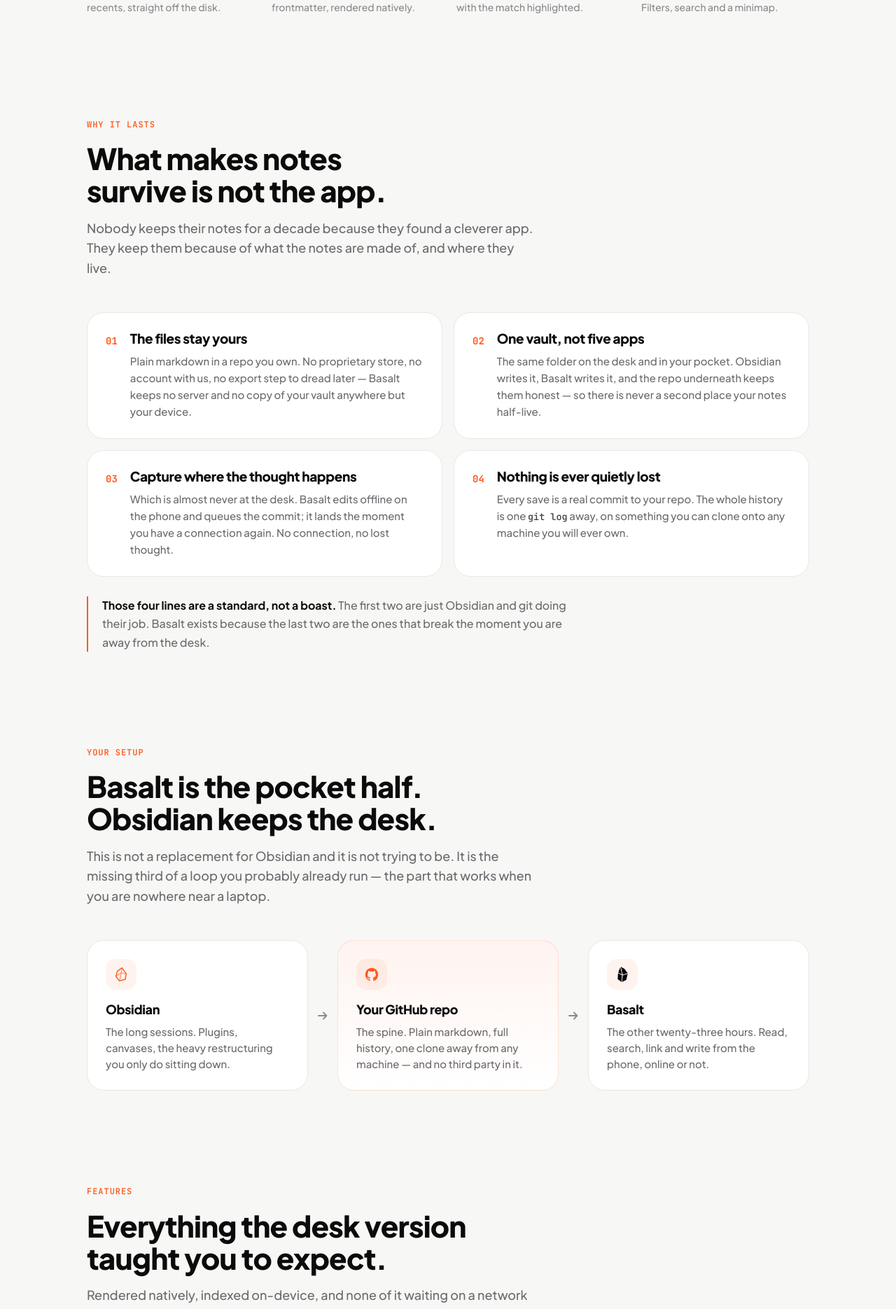
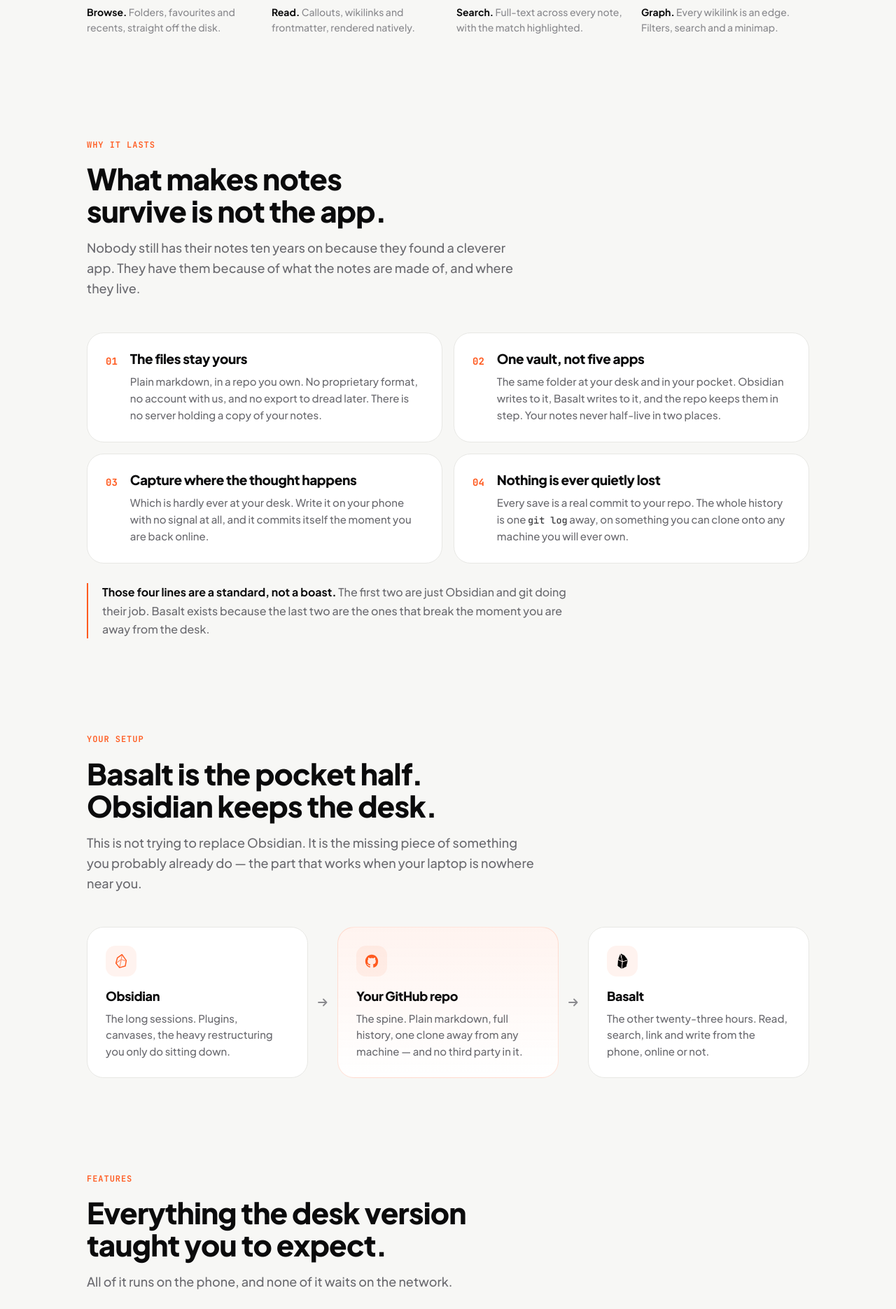
Before and after one commit to kpndevroot/basalt-landing, a Next.js app: page / in a window 1280 px wide. Shown: the part 1587-3457 px from the top of the page at 70% size. Built offline with nearby package versions, Linux system fonts and the light colour scheme.

Commit message:
feat: rewrite the landing copy in plainer, warmer language

```diff
--- a/app/page.tsx
+++ b/app/page.tsx
@@ -98,15 +98,15 @@
 const HABITS = [
   {
     title: 'The files stay yours',
-    body: 'Plain markdown in a repo you own. No proprietary store, no account with us, no export step to dread later — Basalt keeps no server and no copy of your vault anywhere but your device.',
+    body: 'Plain markdown, in a repo you own. No proprietary format, no account with us, and no export to dread later. There is no server holding a copy of your notes.',
   },
   {
     title: 'One vault, not five apps',
-    body: 'The same folder on the desk and in your pocket. Obsidian writes it, Basalt writes it, and the repo underneath keeps them honest — so there is never a second place your notes half-live.',
+    body: 'The same folder at your desk and in your pocket. Obsidian writes to it, Basalt writes to it, and the repo keeps them in step. Your notes never half-live in two places.',
   },
   {
     title: 'Capture where the thought happens',
-    body: 'Which is almost never at the desk. Basalt edits offline on the phone and queues the commit; it lands the moment you have a connection again. No connection, no lost thought.',
+    body: 'Which is hardly ever at your desk. Write it on your phone with no signal at all, and it commits itself the moment you are back online.',
   },
   {
     title: 'Nothing is ever quietly lost',
@@ -124,22 +124,22 @@
   {
     icon: <RefreshIcon />,
     title: 'Pull',
-    body: 'Basalt fetches your repo as a zipball pinned to an exact commit SHA — the whole vault in one request.',
+    body: 'Basalt downloads your whole repo in one request, pinned to an exact commit.',
   },
   {
     icon: <OutlineIcon />,
     title: 'Index',
-    body: 'The snapshot is swapped in atomically, then files, an FTS5 full-text index, the link graph and tags go into SQLite.',
+    body: 'The new copy is swapped in cleanly, then the search index, the link graph and your tags are built.',
   },
   {
     icon: <PencilIcon />,
     title: 'Read and write',
-    body: 'Note bodies stay on disk and render natively. Edit any of them with the network off — the queue holds your changes.',
+    body: 'Your notes sit on the phone and render properly. Edit any of them with no signal — the changes wait in a queue.',
   },
   {
     icon: <UploadIcon />,
     title: 'Push',
-    body: 'Queued edits go up as real commits to your branch. Review them first, and resolve it yourself if the remote moved on.',
+    body: 'Those changes go up as real commits. You see them before they leave, and you decide what happens if the repo moved on.',
   },
 ];
 
@@ -176,47 +176,47 @@
   {
     icon: <OfflineIcon />,
     title: 'Offline-first, not offline-tolerant',
-    body: 'After the first sync the network is optional. Browsing, search, wikilinks, tags and the graph all work on a plane, on the tube, or on no signal at all.',
+    body: 'After the first sync you do not need the internet. Browsing, search, links, tags and the graph all work on a plane, on the tube, or with no signal at all.',
   },
   {
     icon: <PencilIcon />,
     title: 'Edit offline — commits when you are back',
-    body: 'A full markdown editor with an insertion toolbar for the symbols that hurt to type on a phone. Edits queue locally and push as real commits later.',
+    body: 'A proper markdown editor, with a toolbar for the characters that are painful to type on a phone. Write now, and it commits itself later.',
   },
   {
     icon: <UploadIcon />,
     title: 'Review before you push',
-    body: 'A pending-changes screen shows exactly what will be committed. If GitHub moved on first, resolve it your way — overwrite, discard, or keep both copies.',
+    body: 'You see exactly what is about to be committed. If GitHub changed while you were away, you choose what happens: overwrite, discard, or keep both.',
   },
   {
     icon: <SearchIcon size={22} />,
     title: 'Search that answers instantly',
-    body: 'SQLite FTS5 indexes every note at sync time, ranked with the matching snippet highlighted — plus a fuzzy quick switcher for jumping straight by name.',
+    body: 'Every note is indexed as it syncs, so results come back instantly with the matching line highlighted. There is a quick switcher too, if you just want to jump by name.',
   },
   {
     icon: <JumpIcon />,
     title: 'Backlinks and linked mentions',
-    body: '[[wikilinks]] resolve on-device the way you expect, the reverse edges are indexed, and every note ends with a list of what points back at it.',
+    body: '[[wikilinks]] work the way you expect, and every note ends with a list of the notes pointing back at it.',
   },
   {
     icon: <GraphIcon />,
     title: 'The connection graph',
-    body: 'The whole vault as a graph, with filters, search and a minimap — or scoped to the neighbourhood of the single note you are reading.',
+    body: 'See the whole vault as a graph, with filters, search and a minimap. Or zoom into just the note you are reading and what surrounds it.',
   },
   {
     icon: <NoteIcon />,
     title: 'Real Obsidian markdown',
-    body: 'Callouts, transclusion, footnotes, ==highlights==, frontmatter, tags, tables, fenced code and Mermaid diagrams — rendered, not printed as raw syntax.',
+    body: 'Callouts, footnotes, ==highlights==, frontmatter, tags, tables, code blocks and Mermaid diagrams all render properly, instead of showing you the raw syntax.',
   },
   {
     icon: <CheckboxIcon />,
     title: 'Tick a box without opening the editor',
-    body: 'Task lists are tappable straight from the page, and a dated checklist draws itself as a month calendar — which is all a habit tracker ever needed to be.',
+    body: 'Tap a task straight from the page, no editor needed. A dated checklist draws itself as a calendar, which is all a habit tracker really has to be.',
   },
   {
     icon: <HighlightIcon />,
     title: 'Highlights that survive a re-sync',
-    body: 'Mark a passage, export the set, and find your marks still on the right words after the note has been edited somewhere else and pulled back down.',
+    body: 'Mark a passage and it stays on the right words, even after the note has been edited on your laptop and synced back down.',
   },
 ];
 
@@ -224,10 +224,10 @@
 const ALSO = [
   { icon: <LayersIcon size={18} />, text: 'Several vaults side by side' },
   { icon: <GithubIcon size={18} />, text: 'Public repos work without signing in' },
-  { icon: <LockIcon size={16} />, text: 'Biometric app-lock and a capture guard' },
-  { icon: <RefreshIcon size={17} />, text: 'Background sync when the repo moves ahead' },
-  { icon: <TagIcon size={18} />, text: 'Tags as first-class navigation' },
-  { icon: <FolderIcon size={18} />, text: 'Eight themes, light and dark, reduce-motion aware' },
+  { icon: <LockIcon size={16} />, text: 'Lock it with your fingerprint or face' },
+  { icon: <RefreshIcon size={17} />, text: 'Syncs in the background when the repo changes' },
+  { icon: <TagIcon size={18} />, text: 'Browse by tag, the way you browse folders' },
+  { icon: <FolderIcon size={18} />, text: 'Eight themes, light and dark' },
 ];
 
 /**
@@ -238,27 +238,27 @@
 const FAQ = [
   {
     q: 'Do I have to keep my vault in a GitHub repo?',
-    a: 'Yes — the repo is the sync mechanism, not an add-on. If your vault is only a folder today, pushing it to GitHub once is the whole setup. You can also try Basalt on its bundled sample vault first, with no repo and no account at all.',
+    a: 'Yes — the repo is how the syncing happens. If your vault is just a folder today, pushing it to GitHub once is the whole setup. You can also try Basalt on the sample vault it comes with, without a repo or an account.',
   },
   {
     q: 'Does it work with private repos?',
-    a: 'Yes. Sign in with GitHub and private repositories work exactly like public ones — which is what most vaults are. Public repos work without signing in at all.',
+    a: 'Yes, and most vaults are private. Sign in with GitHub and they work exactly like public ones. Public repos do not need you to sign in at all.',
   },
   {
     q: 'Where does my GitHub token live?',
-    a: 'In the device keystore, and nowhere else. There is no Basalt server to send it to. The app talks to exactly two hosts, both of them GitHub, and nothing about your notes leaves the phone except the commits you push.',
+    a: 'In your phone keystore, and nowhere else. There is no Basalt server to send it to. The app only ever talks to GitHub, and nothing leaves your phone except the commits you push.',
   },
   {
     q: 'What happens if the repo moved on while I was offline?',
-    a: 'Basalt tells you before it writes anything. A pending-changes screen shows exactly what will be committed, and if the remote moved first you resolve it yourself — overwrite, discard, or keep both copies.',
+    a: 'You get told before anything is written. You see what is about to be committed, and if the repo changed first, you pick what happens: overwrite, discard, or keep both.',
   },
   {
     q: 'Does it download my whole vault?',
-    a: 'Once, as a single zipball pinned to an exact commit. After that the notes live on disk and only what is needed to find things — the search index, the link graph, tags — goes into the database. Later syncs pull the new commit, not the whole history.',
+    a: 'Once, in a single download. After that your notes live on the phone, and only what is needed to find them is kept in the database. Later syncs fetch the newest commit, not the whole history.',
   },
   {
     q: 'Is there an iPhone version?',
-    a: 'Not yet. Basalt is Android today. Nothing about the design is Android-specific, so it is a question of time rather than of architecture.',
+    a: 'Not yet — Basalt is Android for now. Nothing about it is tied to Android, so it is a matter of time rather than a rewrite.',
   },
 ];
 
@@ -345,8 +345,8 @@
             <span className="section-label">The app</span>
             <h2>Six screens, all of them offline.</h2>
             <p>
-              Real captures, not renders — taken on the bundled sample vault with the network off, which is exactly what
-              you get before connecting a repo.
+              Real screenshots, not mockups. Taken on the sample vault with the network switched off, which is exactly
+              what you get before you connect anything.
             </p>
           </div>
           <div className="shots">
@@ -367,8 +367,8 @@
             <span className="section-label">Why it lasts</span>
             <h2>What makes notes survive is not the app.</h2>
             <p>
-              Nobody keeps their notes for a decade because they found a cleverer app. They keep them because of what
-              the notes are made of, and where they live.
+              Nobody still has their notes ten years on because they found a cleverer app. They have them because of
+              what the notes are made of, and where they live.
             </p>
           </div>
           <div className="habits">
@@ -395,8 +395,8 @@
             <span className="section-label">Your setup</span>
             <h2>Basalt is the pocket half. Obsidian keeps the desk.</h2>
             <p>
-              This is not a replacement for Obsidian and it is not trying to be. It is the missing third of a loop you
-              probably already run — the part that works when you are nowhere near a laptop.
+              This is not trying to replace Obsidian. It is the missing piece of something you probably already do —
+              the part that works when your laptop is nowhere near you.
             </p>
           </div>
           <div className="loop">
@@ -533,7 +533,7 @@
           <div className="section-head">
             <span className="section-label">Features</span>
             <h2>Everything the desk version taught you to expect.</h2>
-            <p>Rendered natively, indexed on-device, and none of it waiting on a network round trip.</p>
+            <p>All of it runs on the phone, and none of it waits on the network.</p>
           </div>
           <div className="features">
             {FEATURES.map((f) => (
@@ -558,8 +558,8 @@
         <section id="faq" className="wrap section" style={{ paddingTop: 0 }}>
           <div className="section-head">
             <span className="section-label">Questions</span>
-            <h2>The things you are about to wonder.</h2>
-            <p>Short answers. Every one of them describes what the app does today, not what it might do.</p>
+            <h2>Things you are probably wondering.</h2>
+            <p>Short answers, and all of them about what the app does today.</p>
           </div>
           <div className="features">
             {FAQ.map((f) => (
@@ -588,8 +588,8 @@
           <div className="cta">
             <h2>Your notes are just a repo. Keep them that way.</h2>
             <p>
-              Point Basalt at the vault you already have, sync once, and carry all of it — readable, searchable and
-              writable — with the network off.
+              Point it at the vault you already have, sync once, and carry the whole thing around with you. Readable,
+              searchable and writable, with the network off.
             </p>
             <div className="hero-actions">
               <a className="btn btn-primary" href={DOWNLOAD} target="_blank" rel="noreferrer">
@@ -609,9 +609,9 @@
             <div className="section-label">Support</div>
             <h2>Free, and staying that way.</h2>
             <p>
-              Basalt has no subscription, no account and no server of mine — nothing about it is gated, and nothing
-              here changes if you never pay a rupee. If it has earned a place on your phone, you can buy me a coffee.
-              It covers the developer accounts and the evenings, and it buys you nothing but my thanks.
+              No subscription, no account, no server of mine. Nothing is locked behind paying, and nothing changes if
+              you never do. But if Basalt has earned a place on your phone, you can buy me a coffee. It covers the
+              developer accounts and the late evenings, and buys you nothing but my thanks.
             </p>
           </div>
           <div className="hero-actions" style={{ justifyContent: 'center' }}>
```
